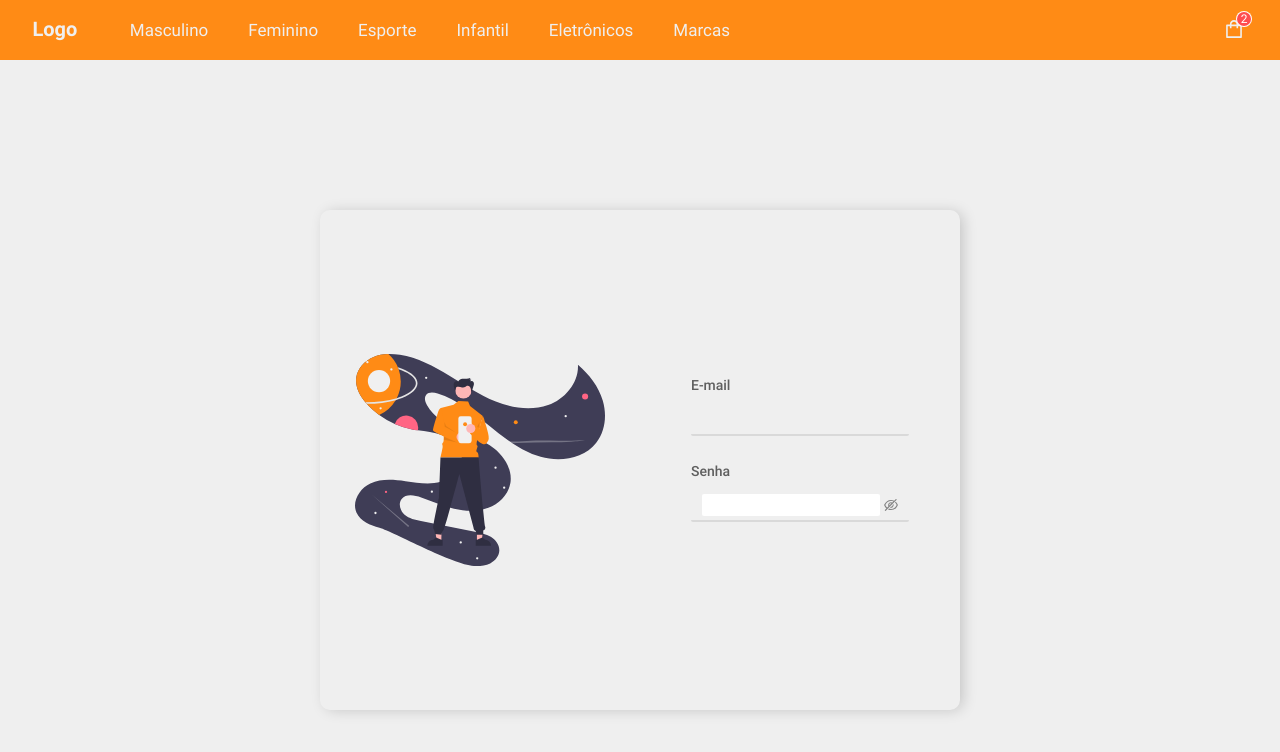
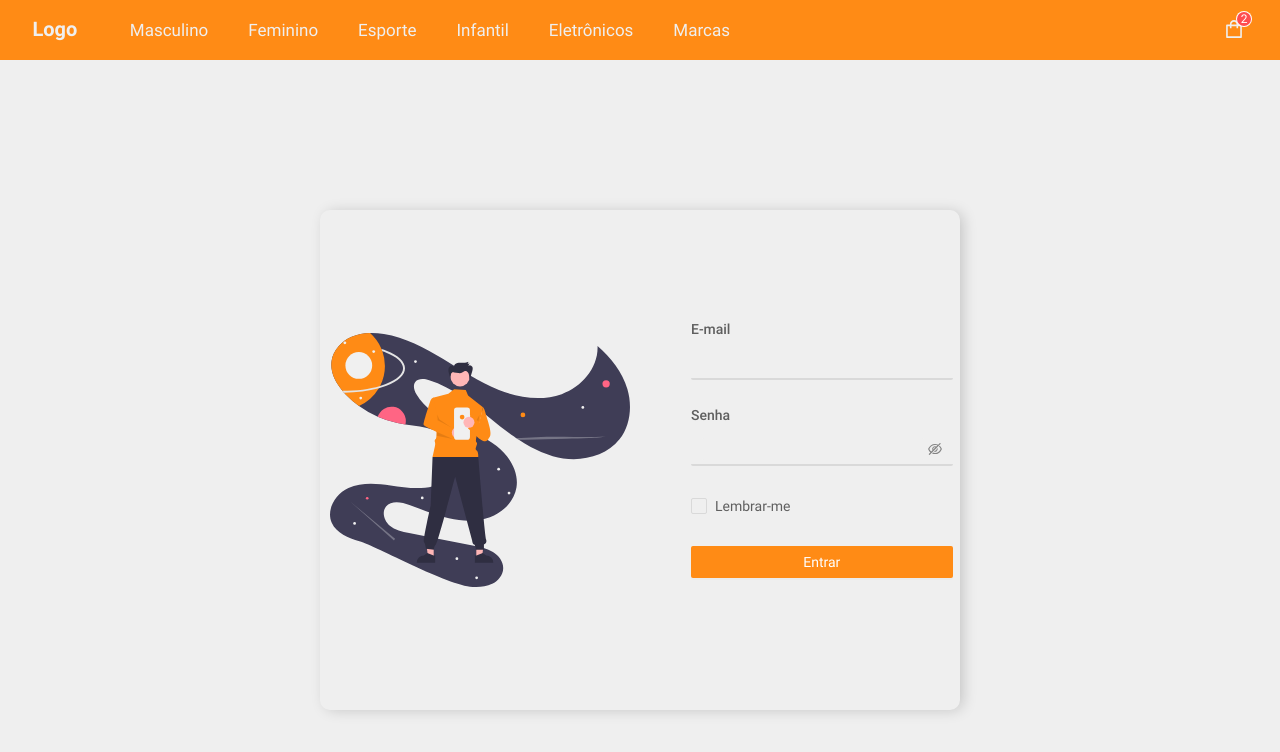
Before and after one commit to EduardoPD1921/e.com-frontend, a React (Create React App) app: page /signIn in a window 1280 px wide. Shown: the top 752 px of the page. Built offline with nearby package versions, Linux system fonts and the light colour scheme.

Commit message:
:sparkles: First version of SignIn form implemented

```diff
--- a/src/pages/SignIn/index.js
+++ b/src/pages/SignIn/index.js
@@ -4,7 +4,7 @@ import Header from '../../components/Header';
 
 import formIllustration from '../../static/images/formIllustration.svg';
 
-import { Form } from 'antd';
+import { Form, Checkbox } from 'antd';
 
 import {
   SignInSection,
@@ -13,10 +13,15 @@ import {
   FormIllustration,
   FormInputs,
   FormInput,
-  FormInputPassword
+  FormInputPassword,
+  SubmitButton
 } from './styles';
 
 function SignIn() {
+  const onSubmitForm = formValues => {
+    console.log(formValues);
+  };
+
   return (
     <SignInSection>
       <Header />
@@ -24,13 +29,15 @@ function SignIn() {
       <SignInFormSection>
         <SignInForm>
           <FormIllustration>
-            <img src={formIllustration} width={250} alt="Ilustração do form" />
+            <img src={formIllustration} width={300} alt="Ilustração do form" />
           </FormIllustration>
           <FormInputs>
             <Form
               requiredMark={false}
               name="signInForm"
               layout="vertical"
+              initialValues={{ remember: false }}
+              onFinish={onSubmitForm}
             >
               <Form.Item
                 label={<label style={{ color: '#5f5f5f', fontFamily: 'robotoMedium' }}>E-mail</label>}
@@ -53,6 +60,12 @@ function SignIn() {
               >
                 <FormInputPassword />
               </Form.Item>
+              <Form.Item valuePropName="checked" name="remember">
+                <Checkbox style={{ color: '#5f5f5f' }}>Lembrar-me</Checkbox>
+              </Form.Item>
+              <Form.Item>
+                <SubmitButton htmlType="submit">Entrar</SubmitButton>
+              </Form.Item>
             </Form>
           </FormInputs>
         </SignInForm>
--- a/src/pages/SignIn/styles.js
+++ b/src/pages/SignIn/styles.js
@@ -1,5 +1,5 @@
 import styled from 'styled-components';
-import { Input } from 'antd';
+import { Input, Button } from 'antd';
 
 export const SignInSection = styled.div`
   width: 100%;
@@ -34,6 +34,7 @@ export const FormIllustration = styled.div`
 
   display: flex;
   justify-content: center;
+  align-items: center;
 `;
 
 export const FormInputs = styled.div`
@@ -47,7 +48,7 @@ export const FormInputs = styled.div`
 
 export const FormInput = styled(Input)`
   && {
-    width: 100%;
+    width: 120%;
 
     background: #efefef !important;
     border-top: none;
@@ -68,22 +69,29 @@ export const FormInput = styled(Input)`
 
 export const FormInputPassword = styled(Input.Password)`
   && {
-    width: 100%;
+    width: 120%;
 
     background-color: #efefef !important;
     border-top: none;
     border-left: none;
     border-right: none;
     border-width: 2px;
-    box-shadow: none !important;
-
-    &:focus {
-      border-color: #ff8b15;
-      box-shadow: none !important;
-    }
+    box-shadow: none;
 
     &:hover {
       border-color: #ff8b15;
     }
   }
 `;
+
+export const SubmitButton = styled(Button)`
+  && {
+    width: 120%;
+
+    color: white;
+
+    background-color: #ff8b15;
+
+    border: none;
+  }
+`;
--- a/src/static/css/app.css
+++ b/src/static/css/app.css
@@ -2,6 +2,24 @@ html, body {
   padding: 0;
   margin: 0;
   font-family: roboto !important;
+}
+
+/* Custom antd inputs, that's why it's needed to use !important tag */
+.ant-input {
+  background-color: #efefef !important;
+}
+
+.ant-input-affix-wrapper-focused {
+  border-color: #ff8b15 !important;
+}
+
+.ant-checkbox-inner {
+  background-color: #efefef !important;
+}
+
+.ant-checkbox-checked .ant-checkbox-inner {
+  background-color: #ff8b15 !important;
+  border-color: #ff8b15 !important;
 }
 
 @font-face {
```
